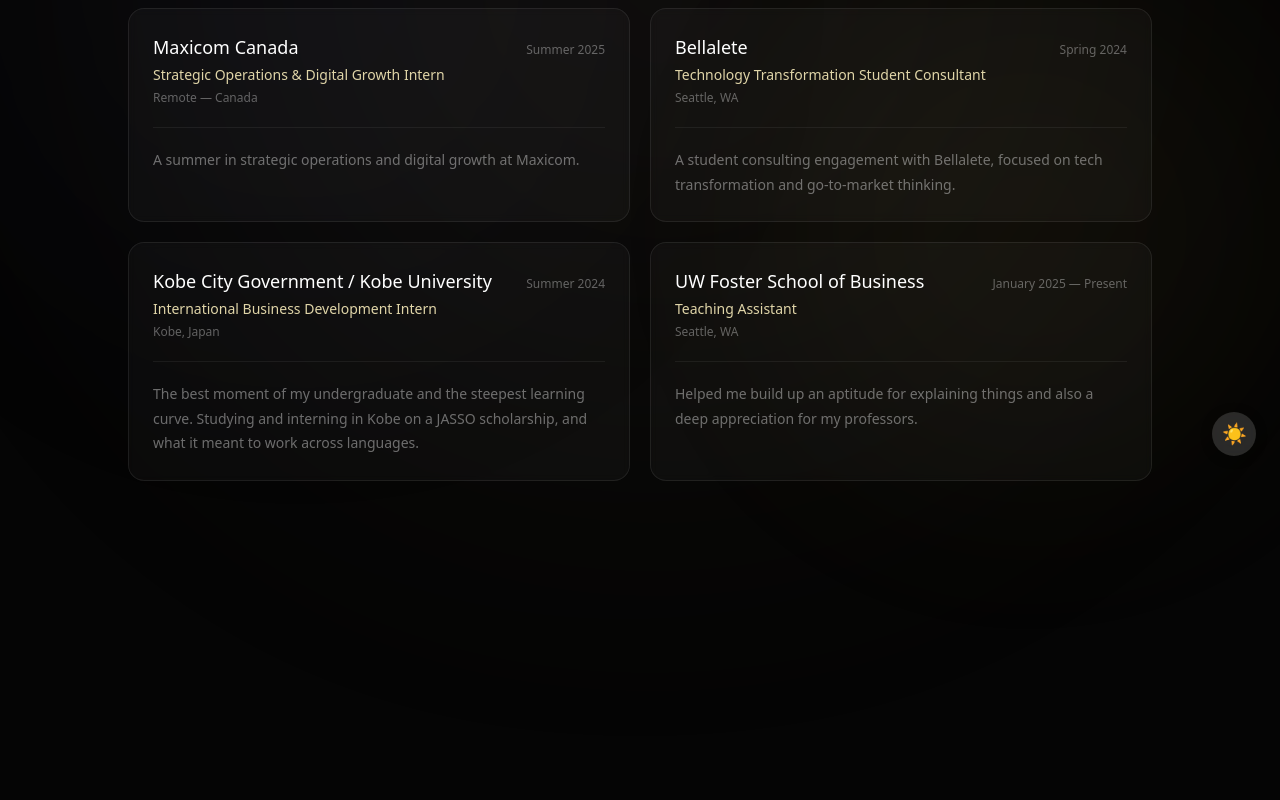
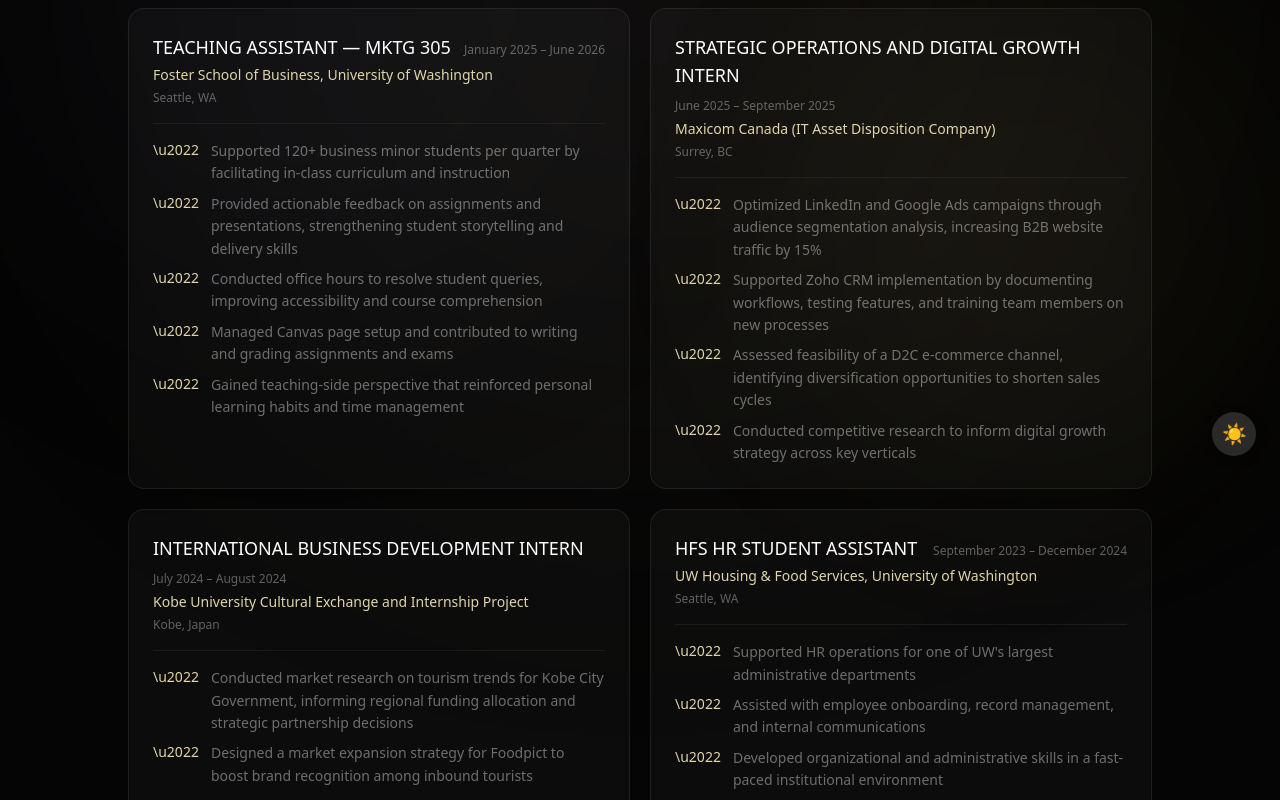
Before and after one commit to ivadhooria2004/portfolio-iva-dhooria, a Next.js app: page /work in a window 1280 px wide. Shown: the part 320-1120 px from the top of the page. Before the commit the page ends 897 px from the top, so only its background shows below. Built offline with nearby package versions, Linux system fonts and the light colour scheme.

Commit message:
Overhaul work page with five roles latest to oldest

```diff
--- a/app/work/page.jsx
+++ b/app/work/page.jsx
@@ -4,32 +4,64 @@ export const metadata = { title: "Work | Iva Dhooria" };
 
 const workEntries = [
   {
-    company: "Maxicom Canada",
-    role: "Strategic Operations & Digital Growth Intern",
-    dates: "Summer 2025",
-    location: "Remote \u2014 Canada",
-    note: "A summer in strategic operations and digital growth at Maxicom.",
+    role: "TEACHING ASSISTANT \u2014 MKTG 305",
+    organization: "Foster School of Business, University of Washington",
+    location: "Seattle, WA",
+    dates: "January 2025 \u2013 June 2026",
+    bullets: [
+      "Supported 120+ business minor students per quarter by facilitating in-class curriculum and instruction",
+      "Provided actionable feedback on assignments and presentations, strengthening student storytelling and delivery skills",
+      "Conducted office hours to resolve student queries, improving accessibility and course comprehension",
+      "Managed Canvas page setup and contributed to writing and grading assignments and exams",
+      "Gained teaching-side perspective that reinforced personal learning habits and time management",
+    ],
   },
   {
-    company: "Bellalete",
-    role: "Technology Transformation Student Consultant",
-    dates: "Spring 2024",
-    location: "Seattle, WA",
-    note: "A student consulting engagement with Bellalete, focused on tech transformation and go-to-market thinking.",
+    role: "STRATEGIC OPERATIONS AND DIGITAL GROWTH INTERN",
+    organization: "Maxicom Canada (IT Asset Disposition Company)",
+    location: "Surrey, BC",
+    dates: "June 2025 \u2013 September 2025",
+    bullets: [
+      "Optimized LinkedIn and Google Ads campaigns through audience segmentation analysis, increasing B2B website traffic by 15%",
+      "Supported Zoho CRM implementation by documenting workflows, testing features, and training team members on new processes",
+      "Assessed feasibility of a D2C e-commerce channel, identifying diversification opportunities to shorten sales cycles",
+      "Conducted competitive research to inform digital growth strategy across key verticals",
+    ],
   },
   {
-    company: "Kobe City Government / Kobe University",
-    role: "International Business Development Intern",
-    dates: "Summer 2024",
+    role: "INTERNATIONAL BUSINESS DEVELOPMENT INTERN",
+    organization: "Kobe University Cultural Exchange and Internship Project",
     location: "Kobe, Japan",
-    note: "The best moment of my undergraduate and the steepest learning curve. Studying and interning in Kobe on a JASSO scholarship, and what it meant to work across languages.",
+    dates: "July 2024 \u2013 August 2024",
+    bullets: [
+      "Conducted market research on tourism trends for Kobe City Government, informing regional funding allocation and strategic partnership decisions",
+      "Designed a market expansion strategy for Foodpict to boost brand recognition among inbound tourists",
+      "Engaged in cross-cultural exchange as part of a government-sponsored internship program",
+      "Recipient of the JASSO Government Scholarship for this experience",
+    ],
   },
   {
-    company: "UW Foster School of Business",
-    role: "Teaching Assistant",
-    dates: "January 2025 \u2014 Present",
+    role: "HFS HR STUDENT ASSISTANT",
+    organization: "UW Housing & Food Services, University of Washington",
     location: "Seattle, WA",
-    note: "Helped me build up an aptitude for explaining things and also a deep appreciation for my professors.",
+    dates: "September 2023 \u2013 December 2024",
+    bullets: [
+      "Supported HR operations for one of UW's largest administrative departments",
+      "Assisted with employee onboarding, record management, and internal communications",
+      "Developed organizational and administrative skills in a fast-paced institutional environment",
+      "Balanced role responsibilities alongside a full academic course load",
+    ],
+  },
+  {
+    role: "EXECUTIVE ASSISTANT (SUMMER INTERN)",
+    organization: "College R Us",
+    dates: "August 2023 \u2013 September 2023",
+    bullets: [
+      "Streamlined administrative processes, ensuring daily operations ran smoothly through strong attention to detail and multitasking",
+      "Managed the CEO's calendar, arranged complex travel itineraries, and handled sensitive information with discretion",
+      "Identified areas for improvement within workflows and introduced solutions that increased efficiency and productivity",
+      "Delivered high-quality work consistently under tight deadlines, demonstrating strong written and verbal communication skills",
+    ],
   },
 ];
 
@@ -38,22 +70,29 @@ function WorkCard({ entry }) {
     <article className="rounded-2xl border border-white/[0.08] bg-white/[0.03] backdrop-blur-sm p-6 hover:bg-white/[0.05] transition-colors duration-200">
       <div className="flex flex-wrap items-baseline justify-between gap-2 mb-1">
         <h3 className="font-display font-medium text-white text-lg">
-          {entry.company}
+          {entry.role}
         </h3>
-        <span className="text-[12px] text-white/35 font-display">
+        <span className="text-[12px] text-white/35 font-display whitespace-nowrap">
           {entry.dates}
         </span>
       </div>
       <div className="text-sm text-husky-gold-light font-display" style={{ fontWeight: 500 }}>
-        {entry.role}
+        {entry.organization}
       </div>
-      <div className="text-[12px] text-white/35 font-display mt-1">
-        {entry.location}
-      </div>
-      <div className="mt-5 pt-5 border-t border-white/[0.06]">
-        <p className="text-sm text-white/40 leading-[1.75]">
-          {entry.note || "The problem, approach, and outcome coming soon."}
-        </p>
+      {entry.location && (
+        <div className="text-[12px] text-white/35 font-display mt-1">
+          {entry.location}
+        </div>
+      )}
+      <div className="mt-4 pt-4 border-t border-white/[0.06]">
+        <ul className="space-y-2 text-sm text-white/40">
+          {entry.bullets.map((bullet, idx) => (
+            <li key={idx} className="flex gap-3">
+              <span className="text-husky-gold-light flex-shrink-0">\u2022</span>
+              <span className="leading-[1.6]">{bullet}</span>
+            </li>
+          ))}
+        </ul>
       </div>
     </article>
   );
@@ -68,7 +107,7 @@ export default function WorkPage() {
       />
       <div className="grid gap-5 md:grid-cols-2">
         {workEntries.map((entry) => (
-          <WorkCard key={entry.company} entry={entry} />
+          <WorkCard key={entry.role} entry={entry} />
         ))}
       </div>
     </PageShell>
```
